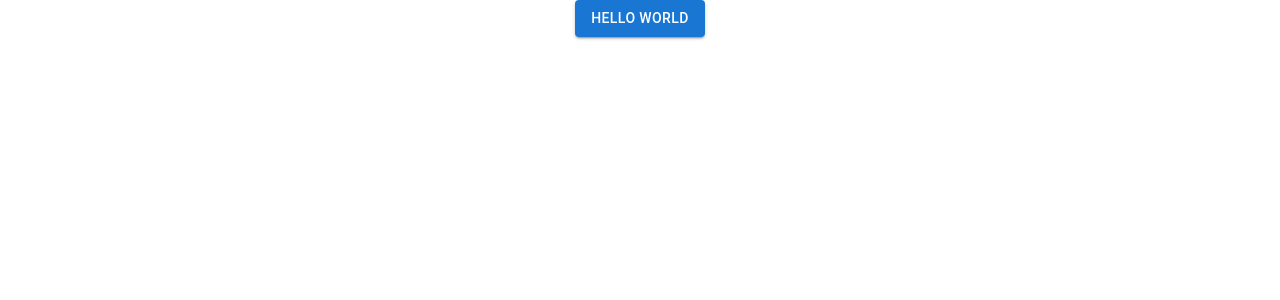
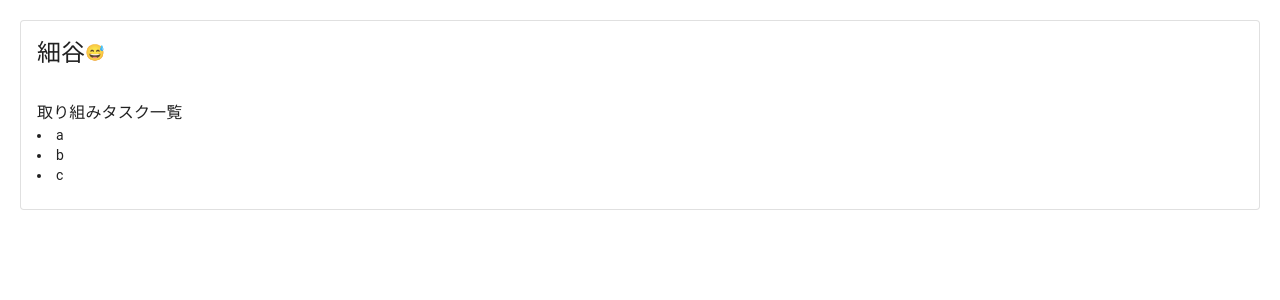
Before and after one commit to KK56ken/GMO_Hackathon-TeamC-Frontend, a React (Create React App) app in the folder teamc-app/: page / in a window 1280 px wide. Shown: the top 300 px of the page. Built offline with nearby package versions, Linux system fonts and the light colour scheme.

Commit message:
feat: ユーザーのカード作成

```diff
--- a/teamc-app/src/App.css
+++ b/teamc-app/src/App.css
@@ -1,7 +1,3 @@
-.App {
-  text-align: center;
-}
-
 .App-logo {
   height: 40vmin;
   pointer-events: none;
--- a/teamc-app/src/App.tsx
+++ b/teamc-app/src/App.tsx
@@ -1,10 +1,15 @@
 import "./App.css";
-import { Button } from "@mui/material";
+import UserComponent from "./components/UserComponent";
 
 function App() {
   return (
     <div className="App">
-      <Button variant="contained">Hello World</Button>
+      <UserComponent
+        userId={0}
+        userName={"細谷"}
+        status={1}
+        tasks={["a", "b", "c"]}
+      />
     </div>
   );
 }
--- /dev/null
+++ b/teamc-app/src/components/UserComponent.tsx
@@ -0,0 +1,36 @@
+import Card from "@mui/material/Card";
+import CardContent from "@mui/material/CardContent";
+import Typography from "@mui/material/Typography";
+
+type UserComponentProps = {
+  userId: number;
+  userName: string;
+  status: number;
+  tasks: string[];
+};
+const emojis = ["😀", "😅", "😇"];
+
+const UserComponent = (userComponentProps: UserComponentProps) => {
+  return (
+    <Card sx={{ minWidth: 275, margin: "20px" }} variant="outlined">
+      <CardContent style={{ display: "flex", alignItems: "center" }}>
+        <Typography variant="h5" component="div">
+          {userComponentProps.userName}
+        </Typography>
+        <Typography style={{ fontSize: "x-larger" }}>
+          {emojis[userComponentProps.status]}
+        </Typography>
+      </CardContent>
+      <CardContent>
+        <Typography component="div">取り組みタスク一覧</Typography>
+        <Typography variant="body2">
+          {userComponentProps.tasks.map((task) => (
+            <li>{task}</li>
+          ))}
+        </Typography>
+      </CardContent>
+    </Card>
+  );
+};
+
+export default UserComponent;
```
